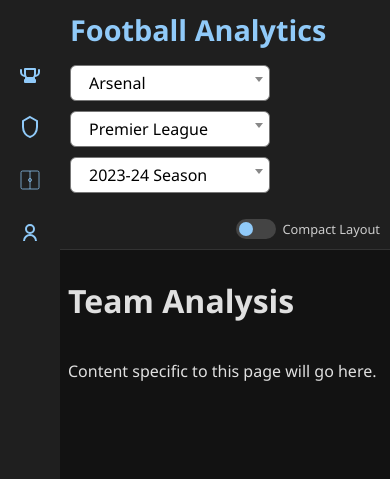
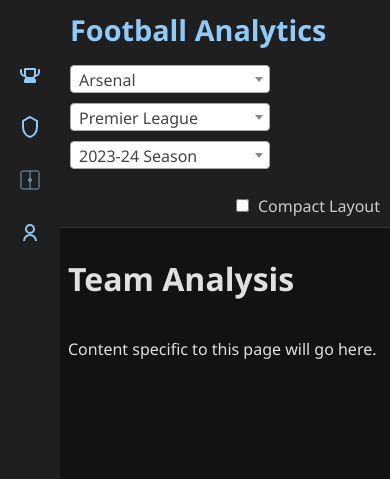
Before and after one commit to BeesBarGirl25/football-analytics, a Flask app: page /team-analysis in a window 390 px wide. Shown: the top 479 px of the page. Run offline with Flask 3, Linux system fonts and the light colour scheme; data that the repository does not hold is empty; some libraries are stand-ins or nearby versions.

Commit message:
Refactor CSS layout and remove unused Select2 styles
- Remove Select2 dropdown styling (32 lines)
- Add responsive grid layout for mobile devices
- Restructure heatmap layout with flexible content areas
- Clean up graph container positioning and sizing
- Remove unused toggle switch styles

```diff
--- a/static/css/base.css
+++ b/static/css/base.css
@@ -68,32 +68,6 @@ html, body {
   align-items: center;
   margin-left: auto;
   order: 1;
-}
-
-.top-navbar .dropdowns .select2-container .select2-selection--single {
-  background-color: #ffffff !important;
-  color: #000000 !important;
-  border: 1px solid #777;
-  border-radius: 6px;
-  height: 36px;
-  display: flex;
-  align-items: center;
-  padding: 0 10px;
-}
-
-.select2-container--default .select2-selection--single .select2-selection__rendered {
-  color: #000000 !important;
-}
-
-.select2-dropdown,
-.select2-container--default .select2-results > .select2-results__options {
-  background-color: #ffffff !important;
-  color: #000000 !important;
-}
-
-.select2-container--default .select2-results__option--highlighted[aria-selected] {
-  background-color: #90caf9 !important;
-  color: #121212 !important;
 }
 
 .top-navbar .layout-toggle-switch {
@@ -334,58 +306,7 @@ html, body {
   height: 100% !important;
 }
 
-@media (max-width: 1024px) {
-  .graphs-container {
-    grid-template-columns: 1fr;
-    grid-auto-rows: auto;
-  }
-}
-
-.switch {
-  position: relative;
-  display: inline-block;
-  width: 40px;
-  height: 20px;
-}
-.switch input {
-  opacity: 0;
-  width: 0;
-  height: 0;
-}
-.slider {
-  position: absolute;
-  cursor: pointer;
-  background-color: #444;
-  border-radius: 24px;
-  top: 0;
-  left: 0;
-  right: 0;
-  bottom: 0;
-  transition: 0.4s;
-}
-.slider:before {
-  position: absolute;
-  content: "";
-  height: 14px;
-  width: 14px;
-  border-radius: 50%;
-  left: 3px;
-  bottom: 3px;
-  background-color: #90caf9;
-  transition: 0.4s;
-}
-input:checked + .slider {
-  background-color: #90caf9;
-}
-input:checked + .slider:before {
-  transform: translateX(20px);
-}
-.toggle-label {
-  font-size: 0.8rem;
-  user-select: none;
-}
-
-
+/* === Button Styles === */
 .dominance-toggle-buttons,
 .heatmap-toggle-buttons,
 .phase-toggle-buttons {
```
Also changed, not shown: other parts of static/css/base.css (+71 -105 lines).
